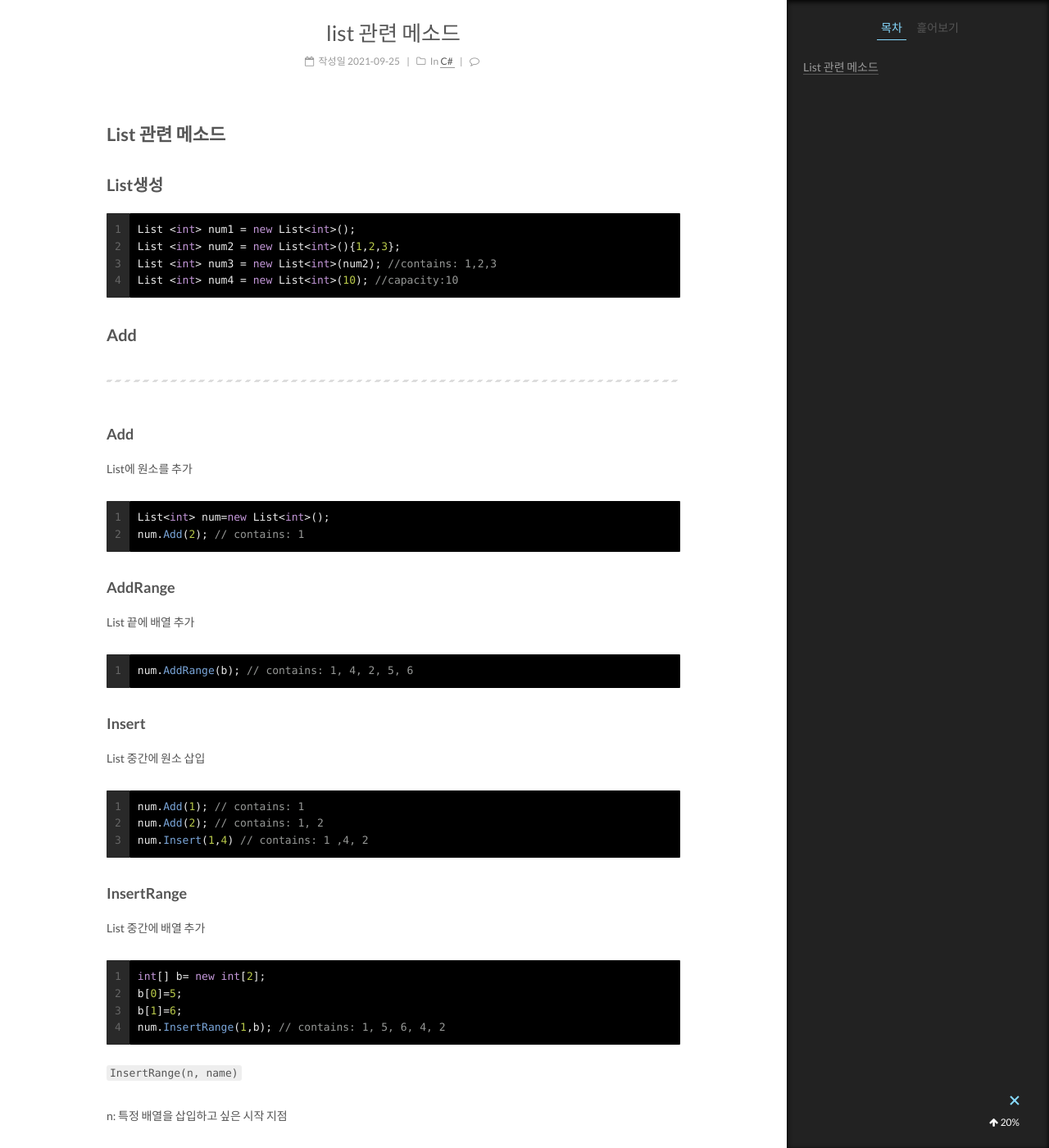
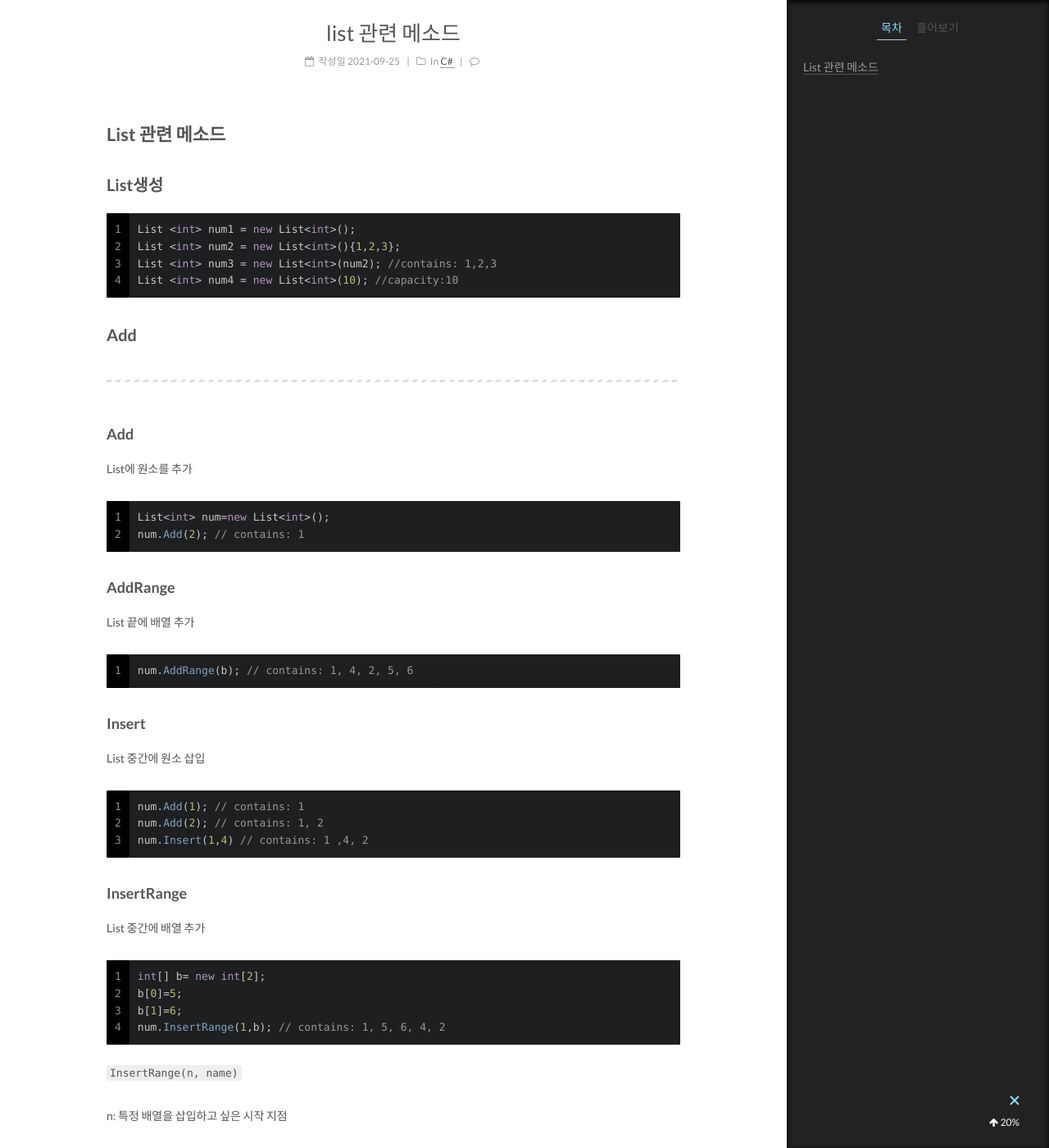
Before and after one commit to eui-young/eui-young.github.io, a Jekyll site: the page built from _posts/2021-09-25-list-관련-메소드.md, in a window 1280 px wide and 1400 px high, scrolled down 356 px. Shown: the whole window at 82% size. Built offline with Jekyll 4.4.1, drawn with Linux system fonts in a browser that asks for light colours; comment, search, counter and statistics services are not loaded.

Commit message:
Update _config.yml

```diff
--- a/_config.yml
+++ b/_config.yml
@@ -353,7 +353,7 @@ custom_logo:
 # Available value:
 #    normal | night | night eighties | night blue | night bright
 # https://github.com/chriskempson/tomorrow-theme
-highlight_theme: night bright
+highlight_theme: night
 
 # ---------------------------------------------------------------
 # Third Party Services Settings
```
